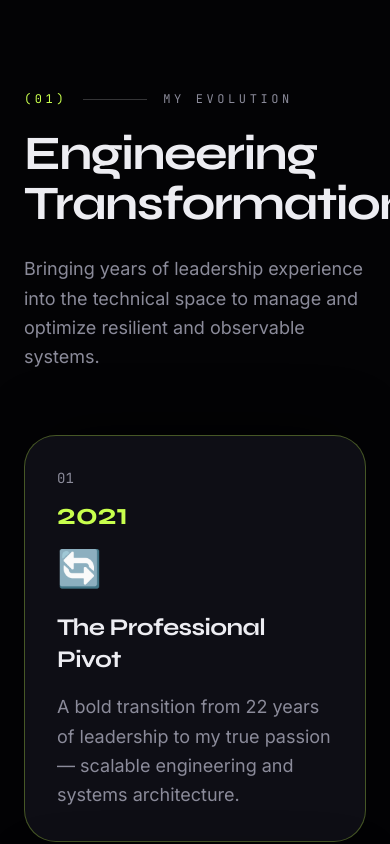
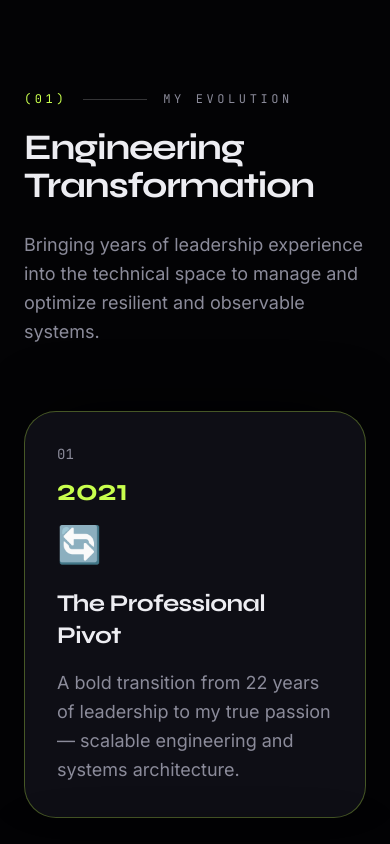
Before and after one commit to boobaGreen/Portfolio2026, a React (Vite) app: page / in a window 390 px wide. Shown: the part 2060-2904 px from the top of the page. Built offline with nearby package versions, Linux system fonts and the light colour scheme.

Commit message:
fix(mobile): prevent SectionHead title cutoff on small screens

```diff
--- a/src/App.tsx
+++ b/src/App.tsx
@@ -94,7 +94,7 @@ function SplitWords({ text }: { text: string }) {
   return (
     <motion.span aria-label={text} initial="hidden" whileInView="show" viewport={{ once: true, margin: "-60px" }}>
       {text.split(" ").map((w, i) => (
-        <span key={i} aria-hidden className="inline-flex overflow-hidden mr-[0.25em] pb-[0.08em]">
+        <span key={i} aria-hidden className="inline-flex max-w-full overflow-hidden mr-[0.25em] pb-[0.08em] last:mr-0">
           <motion.span className="inline-block" variants={wordVariants} custom={i}>
             {w}
           </motion.span>
@@ -635,7 +635,7 @@ function SectionHead({ index, tag, title, subtitle }: { index: string; tag: stri
           <span>{tag}</span>
         </div>
       </Reveal>
-      <h2 className="mt-6 font-display font-bold text-5xl md:text-7xl lg:text-8xl tracking-[-0.035em] leading-[0.95] text-paper">
+      <h2 className="mt-6 font-display font-bold text-4xl min-[480px]:text-5xl md:text-7xl lg:text-8xl tracking-[-0.035em] leading-[0.95] text-paper">
         <SplitWords text={title} />
       </h2>
       {subtitle && (
```
